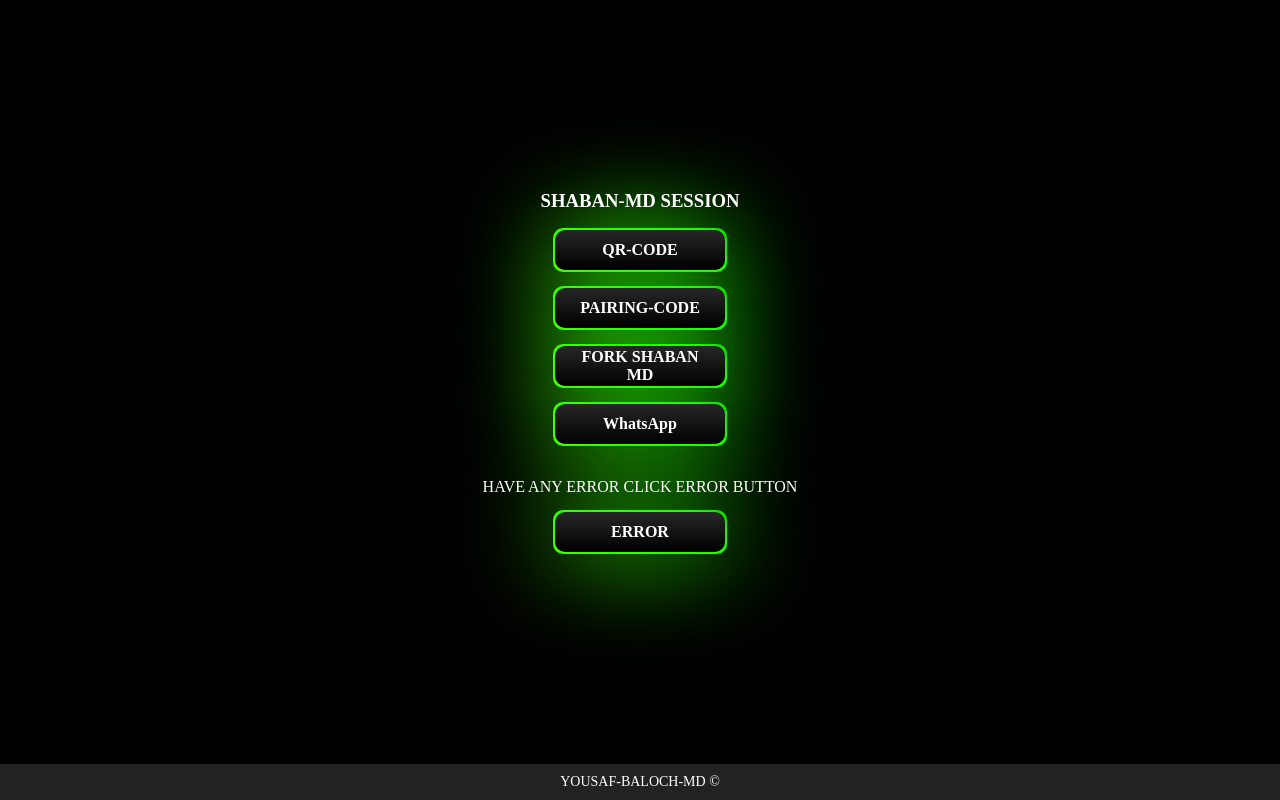
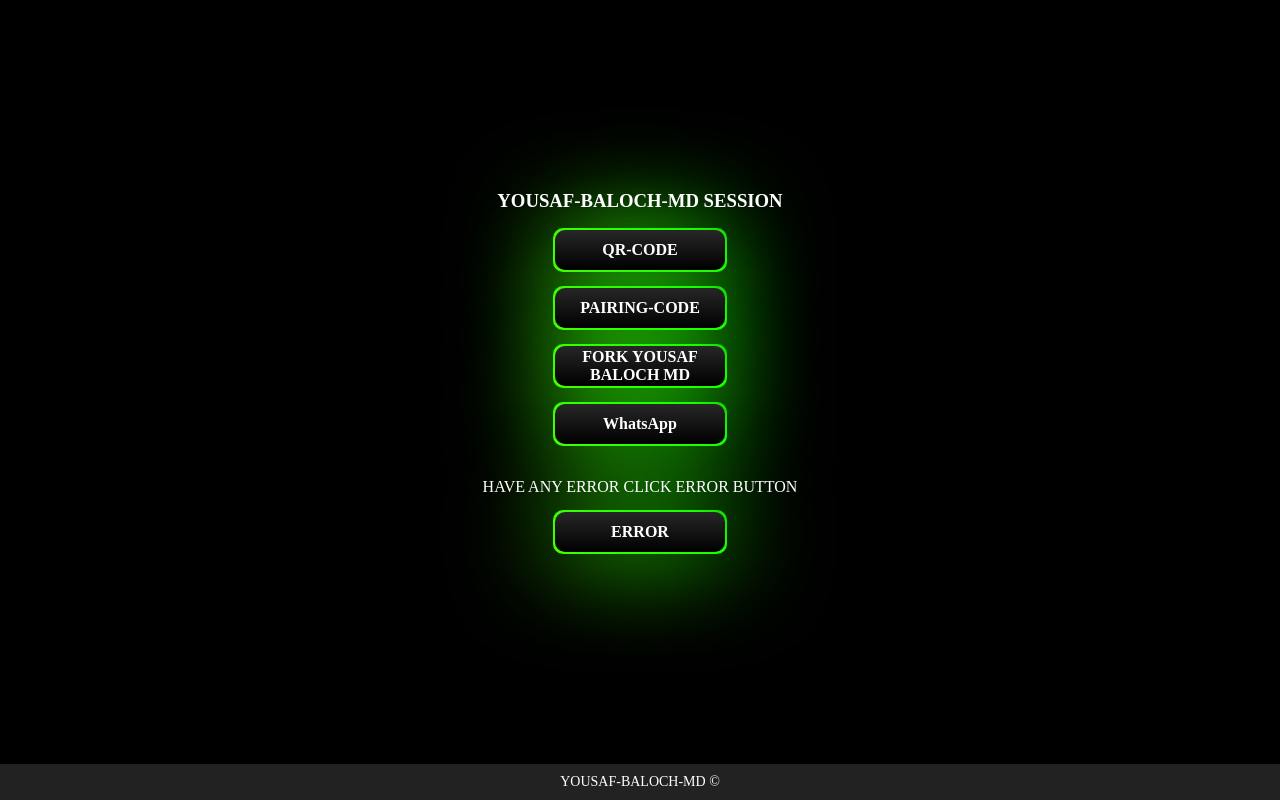
Before and after one commit to YosafN/YOUSAF-BALOCH-Code-Pair, a website: page main.html in a window 1280 px wide. Drawn offline with Linux system fonts and the light colour scheme.

Commit message:
Update main.html

```diff
--- a/main.html
+++ b/main.html
@@ -112,11 +112,11 @@
 </head>
 <body>
   <div class="button-container">
-    <h3> SHABAN-MD SESSION</h3>
+    <h3> YOUSAF-BALOCH-MD SESSION</h3>
     <div></div>
     <a href="/qr" class="button" target="_blank"> <span>QR-CODE</span> </a> <br>
     <a href="/pair" class="button" target="_blank"> <span>PAIRING-CODE</span> </a> <br>
-    <a href="https://github.com/YosafN/YOUSAF-BALOCH-MD/fork" class="button" target="_blank"> <span>FORK SHABAN MD</span> </a> <br> </a>
+    <a href="https://github.com/YosafN/YOUSAF-BALOCH-MD/fork" class="button" target="_blank"> <span>FORK YOUSAF BALOCH MD</span> </a> <br> </a>
     <a href="https://whatsapp.com/channel/0029Vb3Uzps6buMH2RvGef0j" class="button" target="_blank"> <span>WhatsApp</span> </a> <br>
 
     <p>HAVE ANY ERROR CLICK ERROR BUTTON</p>
```
